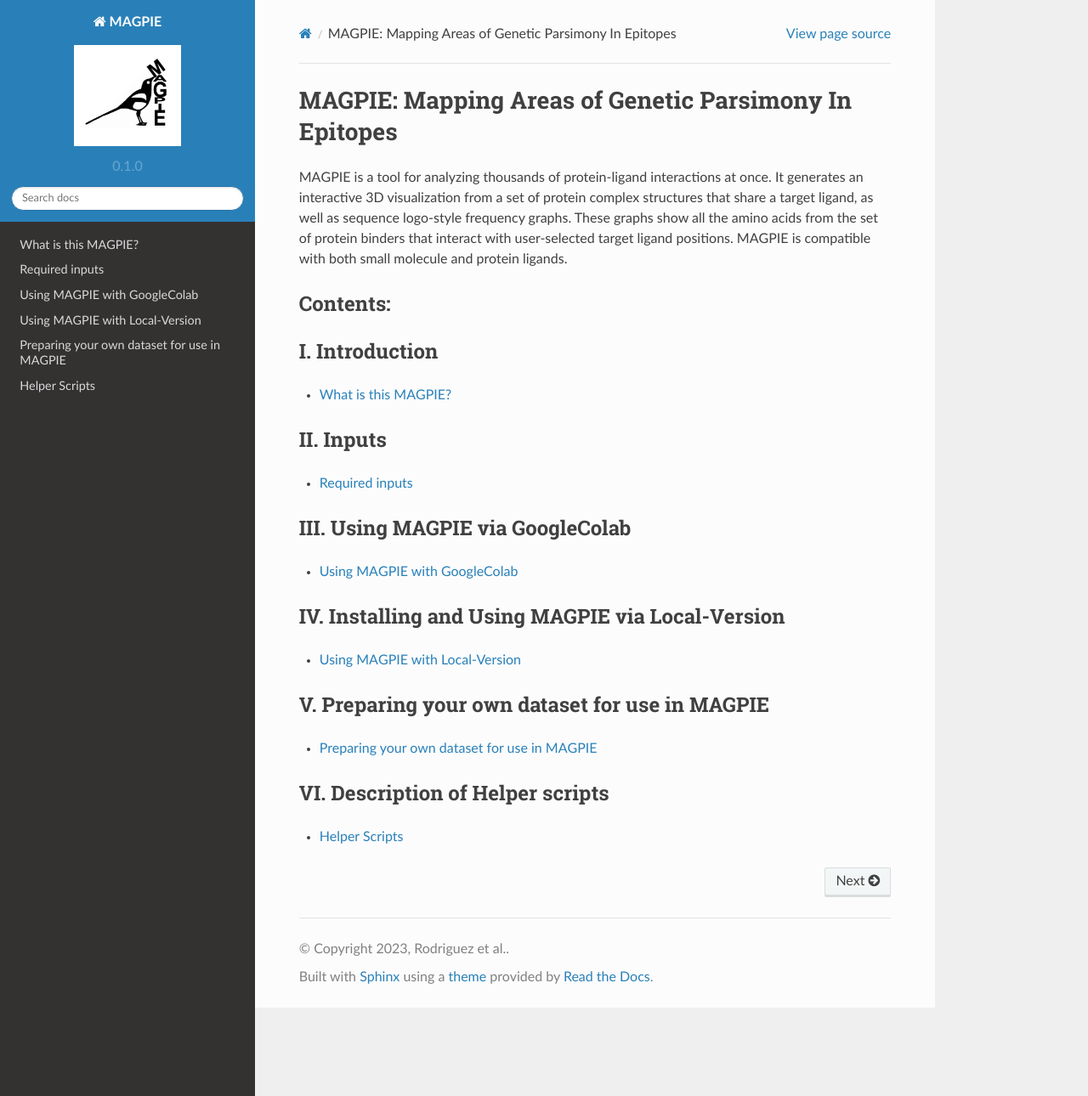
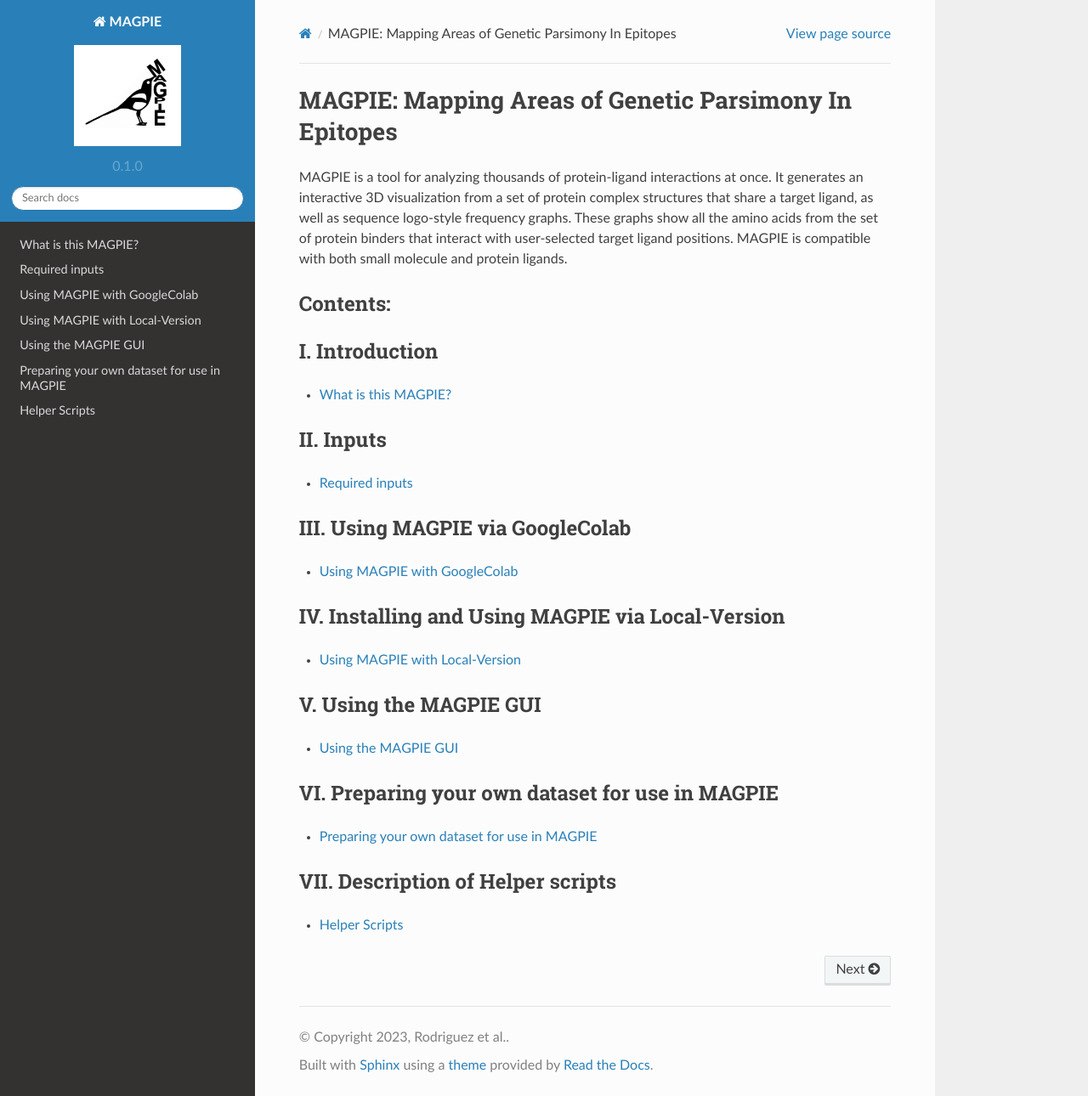
Before and after one commit to SundbergBelen/MAGPIE-docs, a Sphinx documentation site: the page built from docs/source/index.rst, in a window 1280 px wide and 1290 px high. Shown: the whole window at 85% size. Built offline with Sphinx 7.4.7 and the Read the Docs theme 2.0.0, drawn with Linux system fonts in a browser that asks for light colours; pages that are not in the unit, such as notebooks, are missing from menus.

Commit message:
add gui instructions

```diff
--- a/docs/source/GoogleColab_instructions.rst
+++ b/docs/source/GoogleColab_instructions.rst
@@ -17,7 +17,7 @@
 Tutorial Introduction
 ======================
 
-Note: The PDB files in the pre-loaded dataset (used below in this tutorial) and the example user-uploaded dataset (in the `Preparing your own dataset for use in MAGPIE <https://magpie-docs.readthedocs.io/en/latest/Preparing_samples.html>`_ section of this documentaiton) are the same. However, in the pre-loaded dataset tutorial here, the PDBs have already been pre-processed by the MAGPIE helper scripts, whereas in the user-uploaded dataset tutorial, you will learn how to pre-process the PDBs using the MAGPIE helper scripts.
+Note: The PDB files in the pre-loaded dataset (used below in this tutorial) and the example user-uploaded dataset (in the `Preparing your own dataset for use in MAGPIE <https://magpie-docs.readthedocs.io/en/latest/Preparing_samples.html>`_ section of this documentation) are the same. However, in the pre-loaded dataset tutorial here, the PDBs have already been pre-processed by the MAGPIE helper scripts, whereas in the user-uploaded dataset tutorial, you will learn how to pre-process the PDBs using the MAGPIE helper scripts.
 
 The coenzyme A (COA) dataset from case study #2 of `Rodriguez et al. 2023 <https://www.biorxiv.org/content/10.1101/2023.09.04.556273v2>`_ will be used in these tutorials. We used 199 structurally diverse bacterial enzymes that bind COA. We searched the PDB for structural models with refinement resolutions between 1.5 and 3 Å using its PubChem identifier code 87642. From this set of >600 structures, to reduce redundancy and noise in the dataset, we chose 199 models randomly. Using MAGPIE_input_prep.py with the small molecule target ligand name and mesh area search selection options, we removed all other chains that were not COA or the protein(s) bound/nearby to COA, including redundant protein and COA chains.
 
--- a/docs/source/index.rst
+++ b/docs/source/index.rst
@@ -44,7 +44,15 @@
 
    LocalVersion_instructions
 
-V. Preparing your own dataset for use in MAGPIE
+V. Using the MAGPIE GUI
+=================================================
+
+.. toctree::
+   :maxdepth: 1
+
+   GUI_Instructions
+
+VI. Preparing your own dataset for use in MAGPIE
 =================================================
 
 .. toctree::
@@ -52,7 +60,7 @@
 
    Preparing_samples
 
-VI. Description of Helper scripts
+VII. Description of Helper scripts
 =================================================
 
 .. toctree::
```
Also changed, not shown: docs/source/GUI_Instructions.rst (added, +72 -0 lines), docs/source/_static/COA_Freq1.png (deleted), docs/source/_static/GC_4_Hbonds.png (deleted), docs/source/_static/GC_4_sticks.png (deleted), 3 other files.
